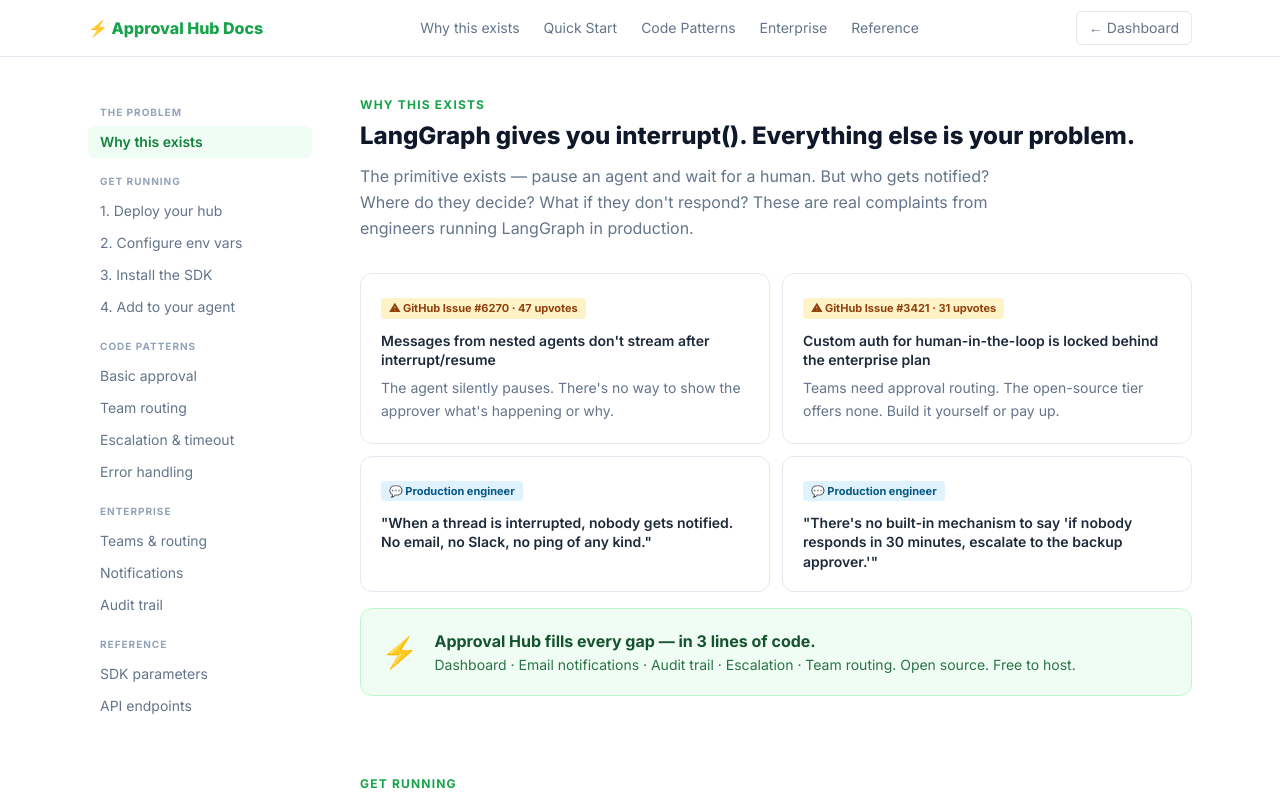
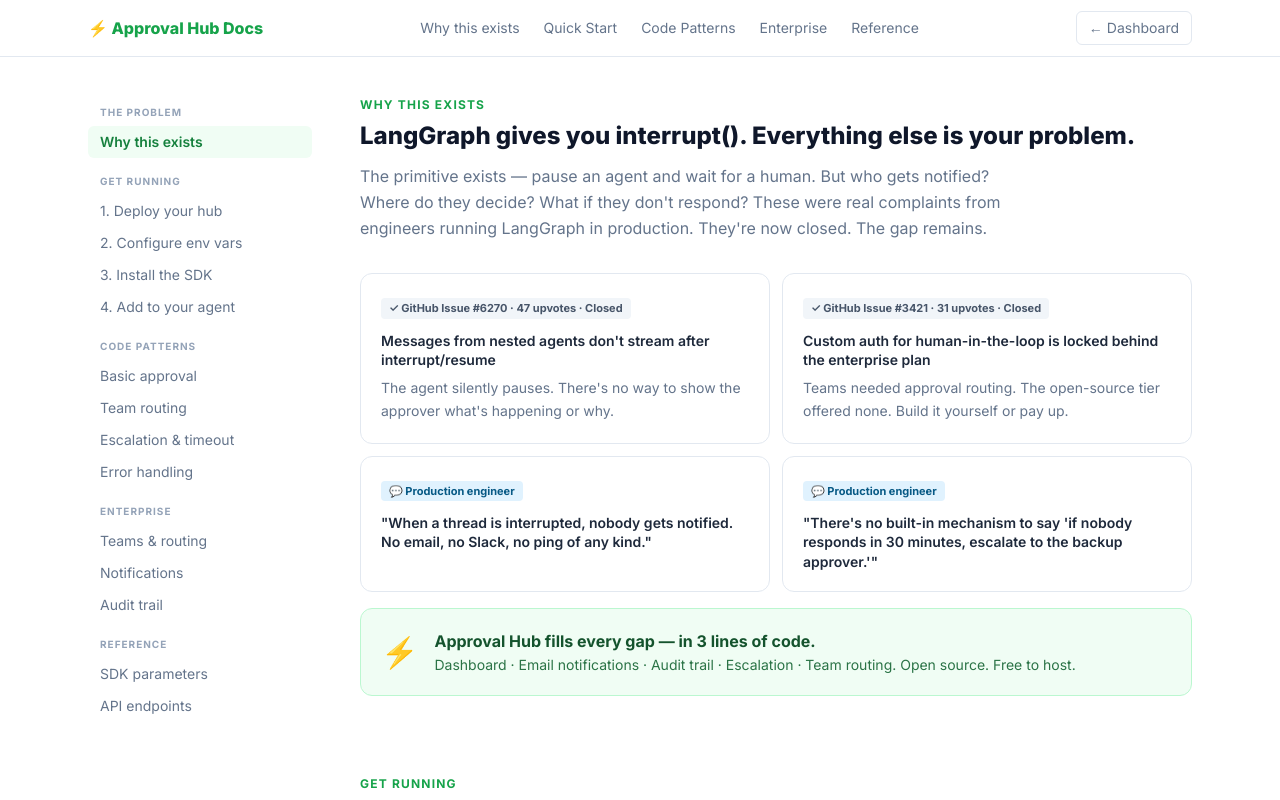
Before and after one commit to suryamr2002/langgraph-approval-hub, a Next.js app: page /docs in a window 1280 px wide. Shown: the top 800 px of the page. Built offline with nearby package versions, Linux system fonts and the light colour scheme.

Commit message:
fix: input text color, table code color, update closed LangGraph issues to past tense

```diff
--- a/app/(main)/settings/page.tsx
+++ b/app/(main)/settings/page.tsx
@@ -71,13 +71,13 @@
             value={name}
             onChange={(e) => setName(e.target.value)}
             placeholder="Team name (e.g. finance-team)"
-            className="w-full border border-gray-200 rounded-md px-3 py-2 text-sm focus:outline-none focus:ring-2 focus:ring-green-200"
+            className="w-full border border-gray-200 rounded-md px-3 py-2 text-sm text-gray-900 placeholder:text-gray-400 focus:outline-none focus:ring-2 focus:ring-green-200"
           />
           <input
             value={members}
             onChange={(e) => setMembers(e.target.value)}
             placeholder="Member emails, comma-separated"
-            className="w-full border border-gray-200 rounded-md px-3 py-2 text-sm focus:outline-none focus:ring-2 focus:ring-green-200"
+            className="w-full border border-gray-200 rounded-md px-3 py-2 text-sm text-gray-900 placeholder:text-gray-400 focus:outline-none focus:ring-2 focus:ring-green-200"
           />
           <button
             onClick={saveTeam}
--- a/app/docs/page.tsx
+++ b/app/docs/page.tsx
@@ -120,22 +120,22 @@
         <SectionTitle
           eyebrow="Why this exists"
           title="LangGraph gives you interrupt(). Everything else is your problem."
-          sub="The primitive exists — pause an agent and wait for a human. But who gets notified? Where do they decide? What if they don't respond? These are real complaints from engineers running LangGraph in production."
+          sub="The primitive exists — pause an agent and wait for a human. But who gets notified? Where do they decide? What if they don't respond? These were real complaints from engineers running LangGraph in production. They're now closed. The gap remains."
         />
         <div className="grid grid-cols-2 gap-3">
           {[
             {
-              tag: '⚠ GitHub Issue #6270 · 47 upvotes',
-              tagClass: 'bg-amber-100 text-amber-800',
+              tag: '✓ GitHub Issue #6270 · 47 upvotes · Closed',
+              tagClass: 'bg-slate-100 text-slate-600',
               title: "Messages from nested agents don't stream after interrupt/resume",
               body: "The agent silently pauses. There's no way to show the approver what's happening or why.",
               delay: '0.1s',
             },
             {
-              tag: '⚠ GitHub Issue #3421 · 31 upvotes',
-              tagClass: 'bg-amber-100 text-amber-800',
+              tag: '✓ GitHub Issue #3421 · 31 upvotes · Closed',
+              tagClass: 'bg-slate-100 text-slate-600',
               title: 'Custom auth for human-in-the-loop is locked behind the enterprise plan',
-              body: "Teams need approval routing. The open-source tier offers none. Build it yourself or pay up.",
+              body: "Teams needed approval routing. The open-source tier offered none. Build it yourself or pay up.",
               delay: '0.25s',
             },
             {
@@ -356,12 +356,12 @@
             </thead>
             <tbody>
               <tr>
-                <td className="border border-slate-200 px-3 py-2"><code className="bg-slate-100 px-1.5 py-0.5 rounded font-mono text-xs">RESEND_API_KEY</code></td>
+                <td className="border border-slate-200 px-3 py-2"><code className="bg-slate-100 px-1.5 py-0.5 rounded font-mono text-xs text-slate-800">RESEND_API_KEY</code></td>
                 <td className="border border-slate-200 px-3 py-2 text-slate-600">resend.com — free up to 100 emails/day</td>
                 <td className="border border-slate-200 px-3 py-2 text-slate-600">Email to assignee (and team members) on every new request</td>
               </tr>
               <tr>
-                <td className="border border-slate-200 px-3 py-2"><code className="bg-slate-100 px-1.5 py-0.5 rounded font-mono text-xs">SLACK_WEBHOOK_URL</code></td>
+                <td className="border border-slate-200 px-3 py-2"><code className="bg-slate-100 px-1.5 py-0.5 rounded font-mono text-xs text-slate-800">SLACK_WEBHOOK_URL</code></td>
                 <td className="border border-slate-200 px-3 py-2 text-slate-600">Slack Incoming Webhooks — free</td>
                 <td className="border border-slate-200 px-3 py-2 text-slate-600">Slack message to your channel on every new request + escalation</td>
               </tr>
@@ -416,7 +416,7 @@
               ] as [string, string, boolean, string][]).map(([param, type, req, desc]) => (
                 <tr key={param} className="border-b border-slate-100">
                   <td className="border border-slate-200 px-3 py-2">
-                    <code className="bg-slate-100 px-1.5 py-0.5 rounded font-mono text-xs">{param}</code>
+                    <code className="bg-slate-100 px-1.5 py-0.5 rounded font-mono text-xs text-slate-800">{param}</code>
                   </td>
                   <td className="border border-slate-200 px-3 py-2 font-mono text-xs text-slate-600">{type}</td>
                   <td className="border border-slate-200 px-3 py-2">
```
